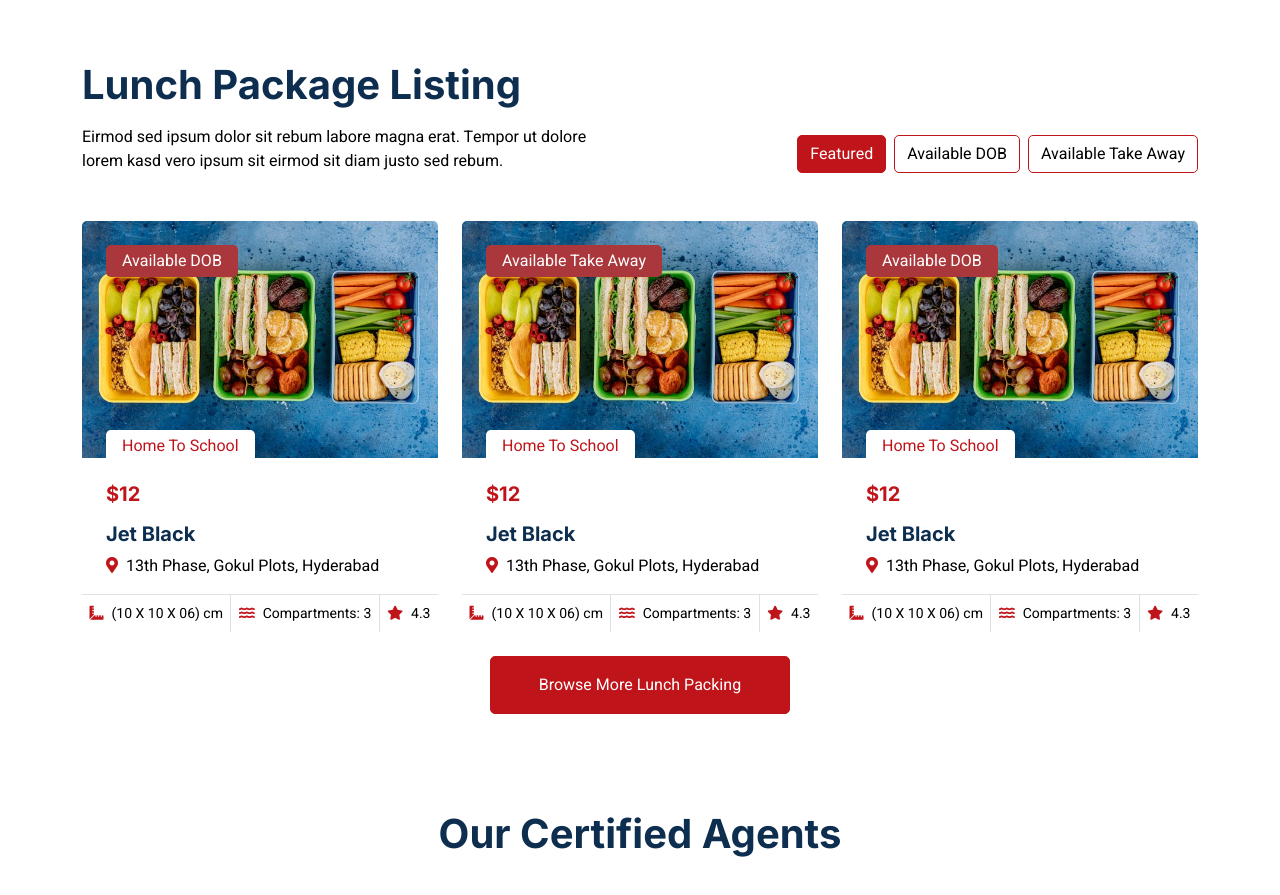
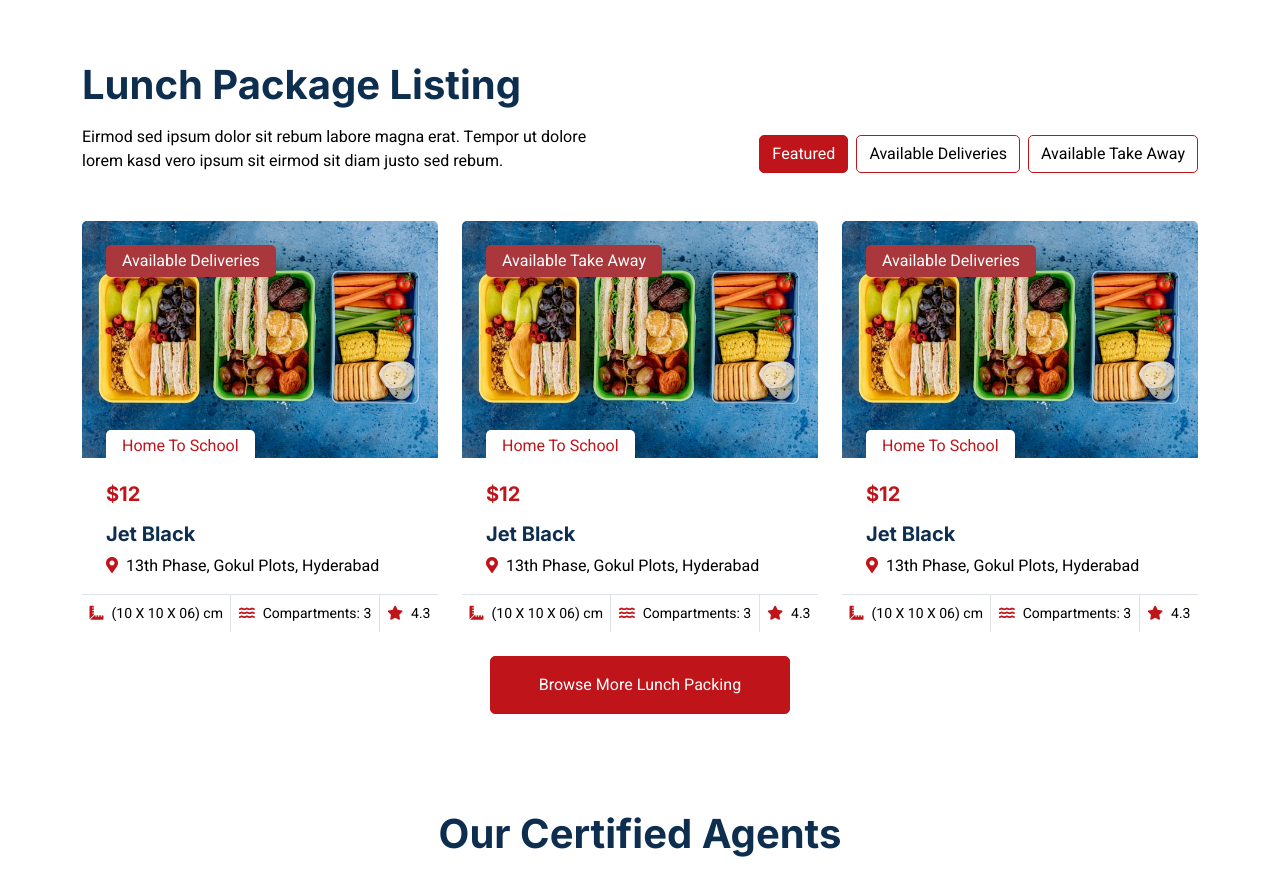
Before and after one commit to TafeelMohammad/LB, a plain HTML site: page index.html in a window 1280 px wide. Shown: the part 2360-3255 px from the top of the page. Drawn offline with nearby package versions, Linux system fonts and the light colour scheme.

Commit message:
index.html

```diff
--- a/index.html
+++ b/index.html
@@ -321,7 +321,7 @@
                                 <a class="btn btn-outline-primary active" data-bs-toggle="pill" href="#tab-1">Featured</a>
                             </li>
                             <li class="nav-item me-2">
-                                <a class="btn btn-outline-primary" data-bs-toggle="pill" href="#tab-2">Available DOB</a>
+                                <a class="btn btn-outline-primary" data-bs-toggle="pill" href="#tab-2">Available Deliveries</a>
                             </li>
                             <li class="nav-item me-0">
                                 <a class="btn btn-outline-primary" data-bs-toggle="pill" href="#tab-3">Available Take Away</a>
@@ -337,7 +337,7 @@
                                 <div class="Lunch Packing-item rounded overflow-hidden">
                                     <div class="position-relative overflow-hidden">
                                         <a href=""><img class="img-fluid" src="img/property-11.jpg" alt=""></a>
-                                        <div class="bg-primary rounded text-white position-absolute start-0 top-0 m-4 py-1 px-3">Available DOB</div>
+                                        <div class="bg-primary rounded text-white position-absolute start-0 top-0 m-4 py-1 px-3">Available Deliveries</div>
                                         <div class="bg-white rounded-top text-primary position-absolute start-0 bottom-0 mx-4 pt-1 px-3">Home To School</div>
                                     </div>
                                     <div class="p-4 pb-0">
@@ -377,7 +377,7 @@
                                 <div class="Lunch Packing-item rounded overflow-hidden">
                                     <div class="position-relative overflow-hidden">
                                         <a href=""><img class="img-fluid" src="img/property-11.jpg" alt=""></a>
-                                        <div class="bg-primary rounded text-white position-absolute start-0 top-0 m-4 py-1 px-3">Available DOB</div>
+                                        <div class="bg-primary rounded text-white position-absolute start-0 top-0 m-4 py-1 px-3">Available Deliveries</div>
                                         <div class="bg-white rounded-top text-primary position-absolute start-0 bottom-0 mx-4 pt-1 px-3">Home To School</div>
                                     </div>
                                     <div class="p-4 pb-0">
@@ -417,7 +417,7 @@
                                 <div class="Lunch Packing-item rounded overflow-hidden">
                                     <div class="position-relative overflow-hidden">
                                         <a href=""><img class="img-fluid" src="img/property-11.jpg" alt=""></a>
-                                        <div class="bg-primary rounded text-white position-absolute start-0 top-0 m-4 py-1 px-3">Available DOB</div>
+                                        <div class="bg-primary rounded text-white position-absolute start-0 top-0 m-4 py-1 px-3">Available Deliveries</div>
                                         <div class="bg-white rounded-top text-primary position-absolute start-0 bottom-0 mx-4 pt-1 px-3">Home To School</div>
                                     </div>
                                     <div class="p-4 pb-0">
@@ -463,7 +463,7 @@
                                 <div class="Lunch Packing-item rounded overflow-hidden">
                                     <div class="position-relative overflow-hidden">
                                         <a href=""><img class="img-fluid" src="img/property-11.jpg" alt=""></a>
-                                        <div class="bg-primary rounded text-white position-absolute start-0 top-0 m-4 py-1 px-3">Available DOB</div>
+                                        <div class="bg-primary rounded text-white position-absolute start-0 top-0 m-4 py-1 px-3">Available Deliveries</div>
                                         <div class="bg-white rounded-top text-primary position-absolute start-0 bottom-0 mx-4 pt-1 px-3">Home To School</div>
                                     </div>
                                     <div class="p-4 pb-0">
@@ -501,7 +501,7 @@
                                 <div class="Lunch Packing-item rounded overflow-hidden">
                                     <div class="position-relative overflow-hidden">
                                         <a href=""><img class="img-fluid" src="img/property-11.jpg" alt=""></a>
-                                        <div class="bg-primary rounded text-white position-absolute start-0 top-0 m-4 py-1 px-3">Available DOB</div>
+                                        <div class="bg-primary rounded text-white position-absolute start-0 top-0 m-4 py-1 px-3">Available Deliveries</div>
                                         <div class="bg-white rounded-top text-primary position-absolute start-0 bottom-0 mx-4 pt-1 px-3">Home To School</div>
                                     </div>
                                     <div class="p-4 pb-0">
@@ -539,7 +539,7 @@
                                 <div class="Lunch Packing-item rounded overflow-hidden">
                                     <div class="position-relative overflow-hidden">
                                         <a href=""><img class="img-fluid" src="img/property-11.jpg" alt=""></a>
-                                        <div class="bg-primary rounded text-white position-absolute start-0 top-0 m-4 py-1 px-3">Available DOB</div>
+                                        <div class="bg-primary rounded text-white position-absolute start-0 top-0 m-4 py-1 px-3">Available Deliveries</div>
                                         <div class="bg-white rounded-top text-primary position-absolute start-0 bottom-0 mx-4 pt-1 px-3">Home To School</div>
                                     </div>
                                     <div class="p-4 pb-0">
@@ -585,7 +585,7 @@
                                 <div class="Lunch Packing-item rounded overflow-hidden">
                                     <div class="position-relative overflow-hidden">
                                         <a href=""><img class="img-fluid" src="img/property-11.jpg" alt=""></a>
-                                        <div class="bg-primary rounded text-white position-absolute start-0 top-0 m-4 py-1 px-3">Available DOB</div>
+                                        <div class="bg-primary rounded text-white position-absolute start-0 top-0 m-4 py-1 px-3">Available Deliveries</div>
                                         <div class="bg-white rounded-top text-primary position-absolute start-0 bottom-0 mx-4 pt-1 px-3">Home To School</div>
                                     </div>
                                     <div class="p-4 pb-0">
@@ -623,7 +623,7 @@
                                 <div class="Lunch Packing-item rounded overflow-hidden">
                                     <div class="position-relative overflow-hidden">
                                         <a href=""><img class="img-fluid" src="img/property-11.jpg" alt=""></a>
-                                        <div class="bg-primary rounded text-white position-absolute start-0 top-0 m-4 py-1 px-3">Available DOB</div>
+                                        <div class="bg-primary rounded text-white position-absolute start-0 top-0 m-4 py-1 px-3">Available Deliveries</div>
                                         <div class="bg-white rounded-top text-primary position-absolute start-0 bottom-0 mx-4 pt-1 px-3">Home To School</div>
                                     </div>
                                     <div class="p-4 pb-0">
@@ -661,7 +661,7 @@
                                 <div class="Lunch Packing-item rounded overflow-hidden">
                                     <div class="position-relative overflow-hidden">
                                         <a href=""><img class="img-fluid" src="img/property-11.jpg" alt=""></a>
-                                        <div class="bg-primary rounded text-white position-absolute start-0 top-0 m-4 py-1 px-3">Available DOB</div>
+                                        <div class="bg-primary rounded text-white position-absolute start-0 top-0 m-4 py-1 px-3">Available Deliveries</div>
                                         <div class="bg-white rounded-top text-primary position-absolute start-0 bottom-0 mx-4 pt-1 px-3">Home To School</div>
                                     </div>
                                     <div class="p-4 pb-0">
```
